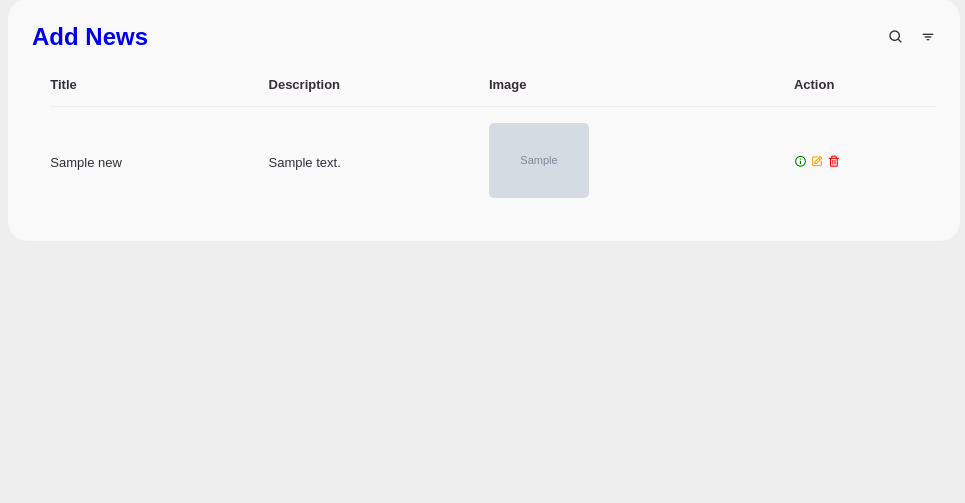
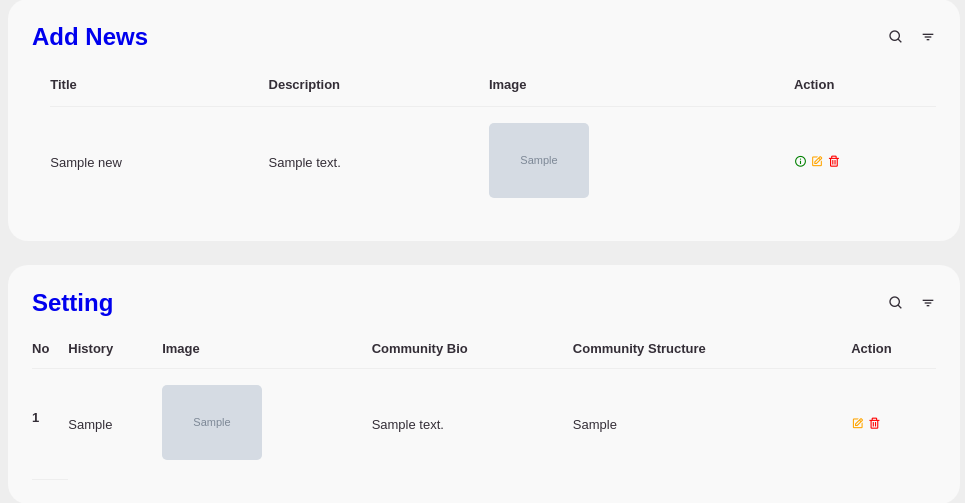
Before and after one commit to viovio221/project-cigs, a Laravel app: page /dashboard/data_crud in a window 1280 px wide. Shown: the part 878-1381 px from the top of the page, without its empty margins (296-1261 px from the left). Run offline with Laravel 10, Linux system fonts and the light colour scheme; tables that the repository leaves empty hold one stand-in row (values such as "Sample post"); grey boxes marked "Sample" are stand-in pictures; some libraries are stand-ins or nearby versions.

Commit message:
update blade data_crud

```diff
--- a/resources/views/dashboard/data_crud.blade.php
+++ b/resources/views/dashboard/data_crud.blade.php
@@ -162,6 +162,7 @@
                             </tr>
                         </thead>
                         <tbody>
+                            @if (isset($events))
                                 @foreach ($events as $event)
                                     <tr>
                                         <td></td>
@@ -170,24 +171,26 @@
                                         <td>{{ $event->location }}</td>
                                         <td class="description">{!! $event->description !!}</td>
                                         <td>
-                                        <img src="{{ asset('storage/event_images/' . $event->image) }}" alt="Event"
-                                            width="100">
+                                            <img src="{{ asset('storage/event_images/' . $event->image) }}"
+                                                alt="Event" width="100">
                                         </td>
                                         <td class="side-menu top">
                                             <a href="{{ route('events.show', $event->id) }}" style="color: green"><i
                                                     class='bx bx-info-circle'></i></a>
-                                        <a href="{{ route('events.edit', ['event' => $event->id]) }}" method="post"
-                                            style="color: orange"><i class='bx bx-edit'></i></a>
+                                            <a href="{{ route('events.edit', ['event' => $event->id]) }}"
+                                                method="post" style="color: orange"><i class='bx bx-edit'></i></a>
                                             <form action="{{ route('events.destroy', $event->id) }}" method="POST"
                                                 style="display: inline-block;">
                                                 @csrf
                                                 @method('DELETE')
-                                            <button type="submit" style="background: none; border: none; color:red"><i
+                                                <button type="submit"
+                                                    style="background: none; border: none; color:red"><i
                                                         class='bx bx-trash'></i></button>
                                             </form>
                                         </td>
                                     </tr>
                                 @endforeach
+                            @endif
                         </tbody>
                     </table>
                 </div>
@@ -381,6 +384,67 @@
 
                 </div>
             </div>
+
+            <div class="table-data">
+                <div class="order">
+                    <div class="head">
+                        <h3><a href="#" class="btn btn-outline-primary">Setting</a>
+                        </h3>
+                        @if ($errors->any())
+                            <div class="alert alert-danger">
+                                <ul>
+                                    @foreach ($errors->all() as $error)
+                                        <li>{{ $error }}</li>
+                                    @endforeach
+                                </ul>
+                            </div>
+                        @endif
+                        <i class='bx bx-search'></i>
+                        <i class='bx bx-filter'></i>
+                    </div>
+                    <table>
+                        <thead>
+                            <tr>
+                                <th>No</th>
+                                <th>History</th>
+                                <th>Image</th>
+                                <th>Community Bio</th>
+                                <th>Community Structure</th>
+                                <th>Action</th>
+                            </tr>
+                        </thead>
+                        <tbody>
+                            @if (isset($profiles))
+                                @foreach ($profiles as $no => $pf)
+                                    <tr>
+                                        <th>{{ $no + 1 }}</th>
+                                        <td class="history">{{ $pf->history }}</td>
+                                        <td>
+                                            <img src="{{ asset('storage/profile_images/' . $pf->image) }}"
+                                                alt="profiles" width="100">
+                                        </td>
+                                        <td class="history">{{ $pf->community_bio }}</td>
+
+                                        <td class="communitystructure">{{ $pf->community_structure }}</td>
+                                        <td>
+                                            <a href="{{ route('profiles.edit', $pf->id) }} " style="color: orange"><i
+                                                    class='bx bx-edit'></i></a>
+                                            <form action="{{ route('profiles.destroy', $pf->id) }}" method="POST"
+                                                style="display: inline-block;">
+                                                @csrf
+                                                @method('DELETE')
+                                                <button type="submit"
+                                                    style="background: none; border: none; color:red"><i
+                                                        class='bx bx-trash'></i></button>
+                                            </form>
+                                        </td>
+                                    </tr>
+                                @endforeach
+                            @endif
+                        </tbody>
+                    </table>
+                </div>
+            </div>
         </main>
         <!-- MAIN -->
     </section>
```
Lines whose indentation alone changed are shown as unchanged.
